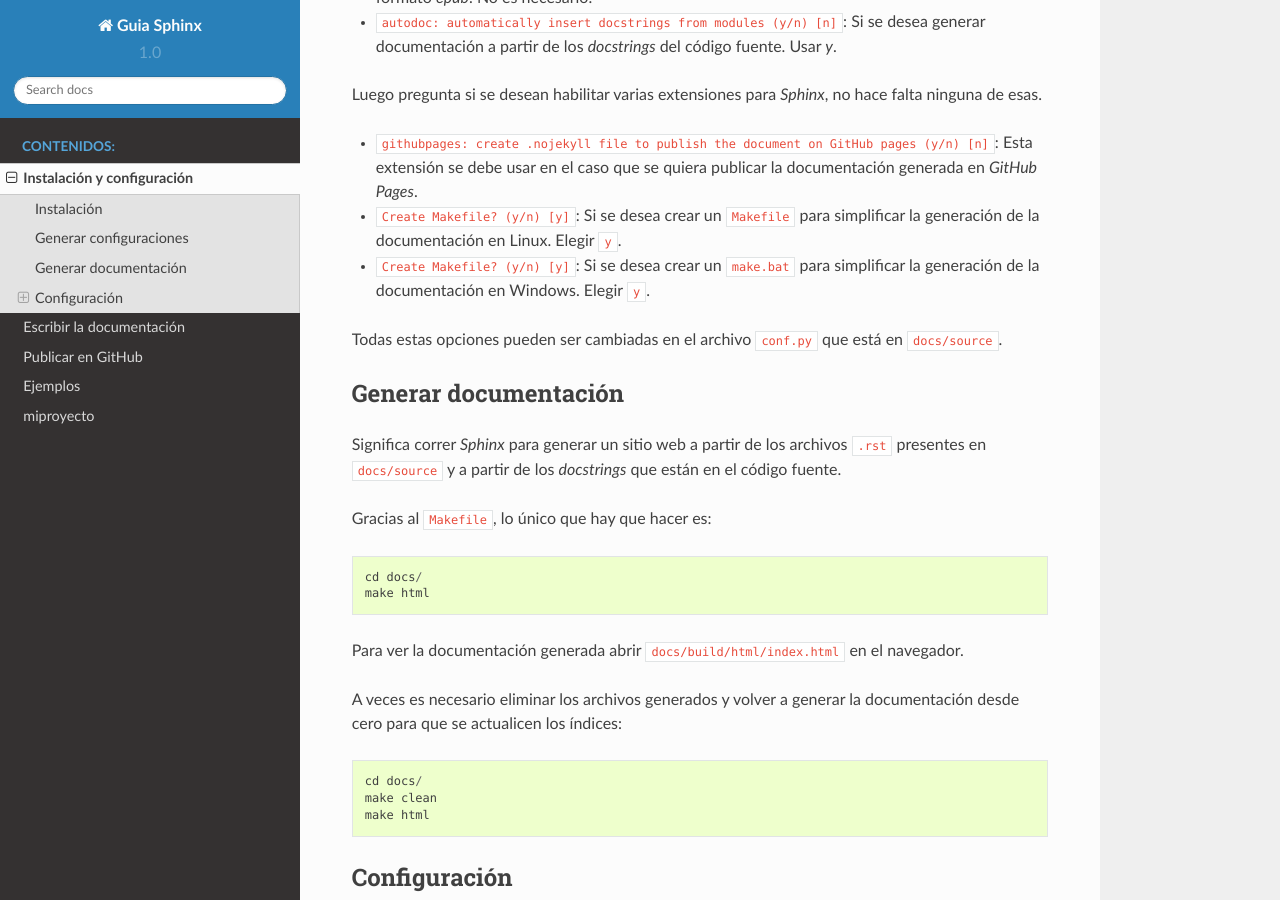
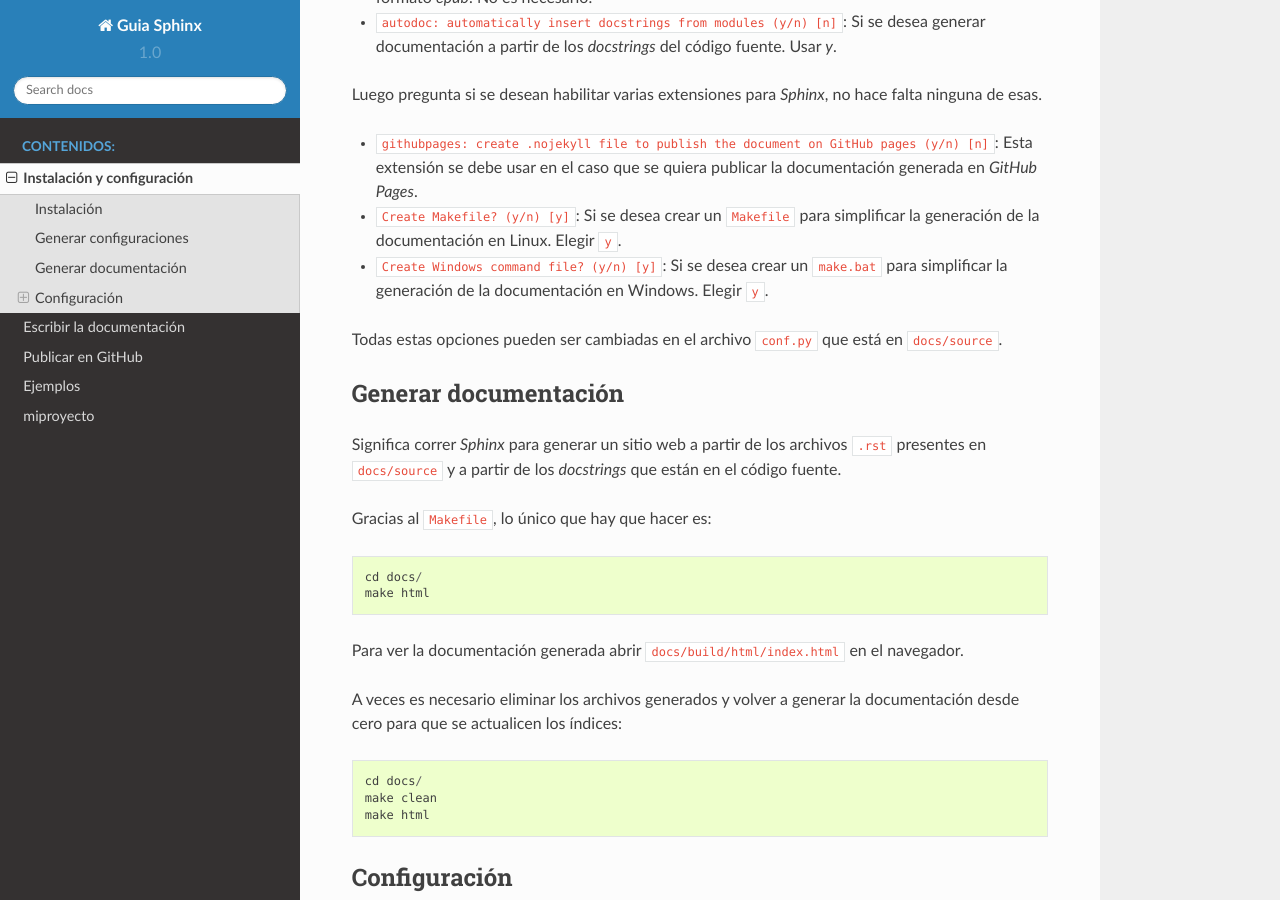
Before and after one commit to martinber/guia-sphinx, a Sphinx documentation site: the page built from docs/source/instalacion.rst, in a window 1280 px wide and 900 px high, scrolled down 1719 px. Built offline with Sphinx 7.4.7 and the Read the Docs theme 2.0.0, drawn with Linux system fonts in a browser that asks for light colours.

Commit message:
corrección en instalacion.rst

```diff
--- a/docs/source/instalacion.rst
+++ b/docs/source/instalacion.rst
@@ -104,8 +104,8 @@ falta ninguna de esas.
 * ``Create Makefile? (y/n) [y]``: Si se desea crear un ``Makefile`` para
   simplificar la generación de la documentación en Linux. Elegir ``y``.
 
-* ``Create Makefile? (y/n) [y]``: Si se desea crear un ``make.bat`` para
-  simplificar la generación de la documentación en Windows. Elegir ``y``.
+* ``Create Windows command file? (y/n) [y]``: Si se desea crear un ``make.bat``
+  para simplificar la generación de la documentación en Windows. Elegir ``y``.
 
 Todas estas opciones pueden ser cambiadas en el archivo ``conf.py`` que está en
 ``docs/source``.
```
